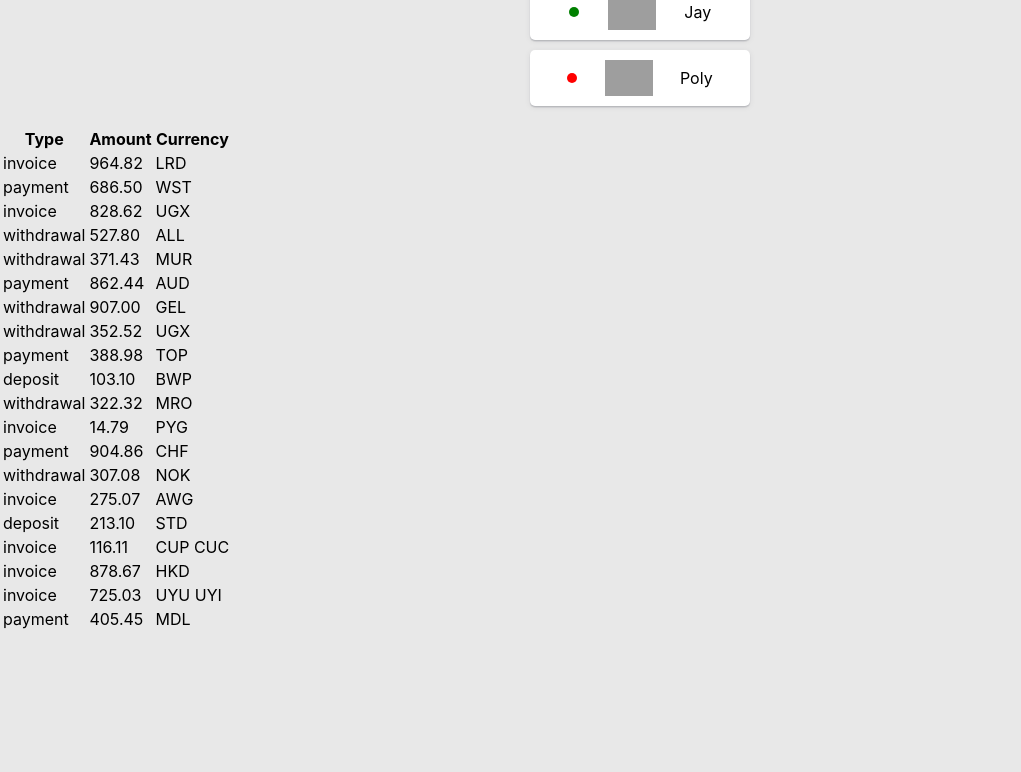
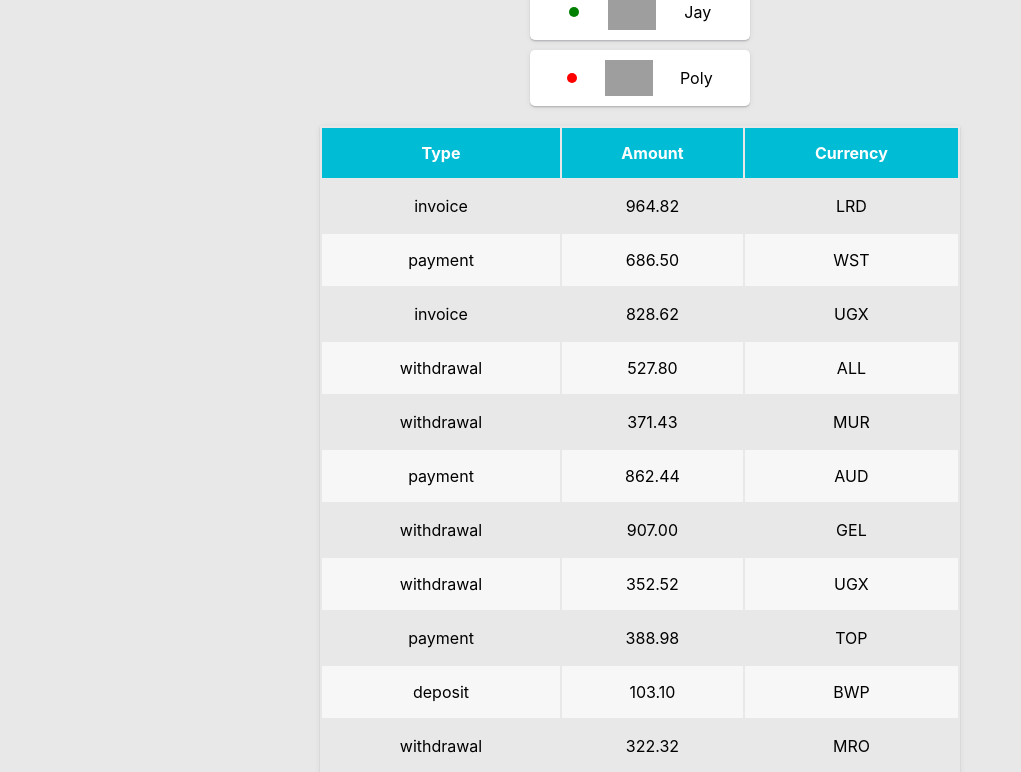
Before and after one commit to Arag0rn/goit-react-hw-01-components, a React (Create React App) app: page / in a window 1280 px wide. Shown: the part 680-1452 px from the top of the page, without its empty margins (0-1021 px from the left). Before the commit the page ends 1312 px from the top, so only its background shows below. Built offline with nearby package versions, Linux system fonts and the light colour scheme; grey boxes are pictures that could not be loaded.

Commit message:
finished 4 sec

```diff
--- a/src/components/TransactionHistory/TransactionHistory.jsx
+++ b/src/components/TransactionHistory/TransactionHistory.jsx
@@ -1,24 +1,24 @@
-import {TransTable} from "./TransactionHistory.styled"
+import {Table, Tr, Td , TabString} from "./TransactionHistory.styled"
 
 export const TransactionHistory = ({ items }) => {
   return (
-    <table className="transaction-history"> {/* Замените class на className */}
-      <TransTable>
-        <tr>
+    <Table className="transaction-history">
+      <thead>
+        <Tr>
           <th>Type</th>
           <th>Amount</th>
           <th>Currency</th>
-        </tr>
-      </TransTable>
+        </Tr>
+      </thead>
       <tbody>
         {items.map(({ type, amount, currency, id }) => (
-          <tr key={id}>
-            <td>{type}</td>
-            <td>{amount}</td>
-            <td>{currency}</td>
-          </tr>
+          <TabString key={id}>
+            <Td >{type}</Td>
+            <Td >{amount}</Td>
+            <Td >{currency}</Td>
+          </TabString>
         ))}
       </tbody>
-    </table>
+    </Table>
   );
 };
--- a/src/components/TransactionHistory/TransactionHistory.styled.jsx
+++ b/src/components/TransactionHistory/TransactionHistory.styled.jsx
@@ -1,6 +1,30 @@
 import styled from 'styled-components';
 
-export const TransTable = styled.thead`
-width: 100%;
-border: 3px solid purple;
+export const Table = styled.table`
+width: 50%;
+margin: 20px auto;
+
+box-shadow: 0px 1px 6px rgba(46, 47, 66, 0.08), 0px 1px 1px rgba(46, 47, 66, 0.16), 0px 2px 1px rgba(46, 47, 66, 0.08);
+
 `
+export const Tr = styled.tr`
+background-color: #00bcd5;
+height: 50px;
+color: white;
+
+
+`
+export const TabString= styled.tr`
+&:nth-child(2n) {
+    background-color: #f7f7f7;
+  }
+
+
+`
+
+export const Td = styled.td`
+text-align: center;
+height: 50px;
+
+
+`
```
